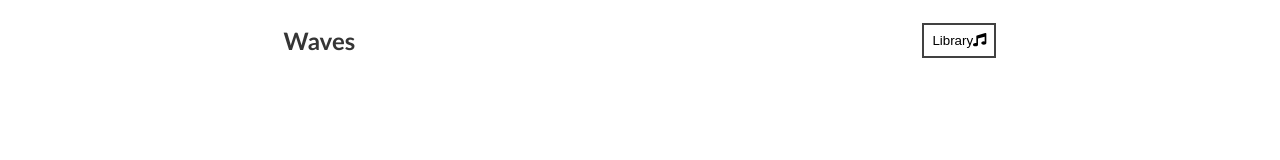
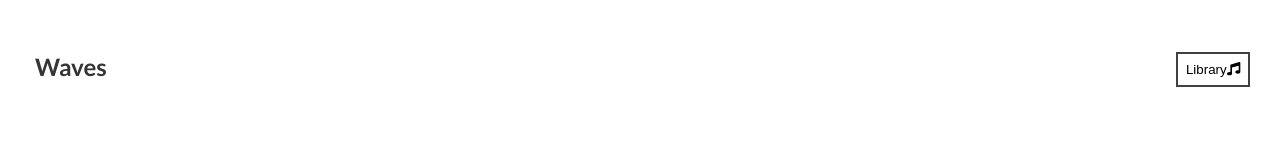
Before and after one commit to MiltonChung/MusiCloud, a React (Create React App) app: page / in a window 1280 px wide. Shown: the top 160 px of the page. Built offline with nearby package versions, Linux system fonts and the light colour scheme.

Commit message:
library open changes

```diff
--- a/src/App.js
+++ b/src/App.js
@@ -59,8 +59,9 @@ function App() {
 	};
 
 	return (
-		<div className={`App ${libraryStatus ? "library-active" : ""}`}>
+		<div className="App">
 			<Nav libraryStatus={libraryStatus} setLibraryStatus={setLibraryStatus} />
+			<main className={`${libraryStatus ? "squeezed" : ""}`}>
 				<Song currentSong={currentSong} />
 				<Player
 					isPlaying={isPlaying}
@@ -88,6 +89,7 @@ function App() {
 					ref={audioRef}
 					src={currentSong.audio}
 					onEnded={songEndHandler}></audio>
+			</main>
 		</div>
 	);
 }
--- a/src/components/Nav.js
+++ b/src/components/Nav.js
@@ -3,7 +3,7 @@ import { faMusic } from "@fortawesome/free-solid-svg-icons";
 
 const Nav = ({ setLibraryStatus, libraryStatus }) => {
 	return (
-		<nav>
+		<nav className={`${libraryStatus ? "squeezed" : ""}`}>
 			<h1>Waves</h1>
 			<button onClick={() => setLibraryStatus(!libraryStatus)}>
 				Library
--- a/src/styles/_library.scss
+++ b/src/styles/_library.scss
@@ -5,7 +5,7 @@
 	position: fixed;
 	top: 0;
 	left: 0;
-	width: 20rem;
+	width: 25%;
 	height: 100%;
 	background: white;
 	box-shadow: 2px 2px 50px rgb(204, 204, 204);
--- a/src/styles/_nav.scss
+++ b/src/styles/_nav.scss
@@ -1,8 +1,26 @@
 nav {
-	min-height: 10vh;
 	display: flex;
-	justify-content: space-around;
-	align-items: center;
+	justify-content: space-between;
+	align-items: flex-start;
+
+	width: 100%;
+	transition: all ease 0.5s;
+
+	&.squeezed {
+		width: 75%;
+		margin-left: 25%;
+	}
+	@media screen and (max-width: 768px) {
+		padding: 0px 15px;
+	}
+
+	h1 {
+		padding-left: 5px;
+
+		@media screen and (max-width: 768px) {
+			padding-left: 0px;
+		}
+	}
 
 	button {
 		background: transparent;
--- a/src/styles/_player.scss
+++ b/src/styles/_player.scss
@@ -41,6 +41,11 @@ input[type="range"]::-webkit-slider-thumb {
 	height: 16px;
 	width: 16px;
 }
+input[type="range"]::-moz-range-thumb {
+	-webkit-appearance: none;
+	background: transparent;
+	border: none;
+}
 
 .track {
 	background: lightblue;
--- a/src/styles/app.scss
+++ b/src/styles/app.scss
@@ -17,10 +17,30 @@ h4 {
 	color: rgb(100, 100, 100);
 }
 .App {
+	padding: 30px;
+	min-height: 100vh;
+	max-height: 1440px;
+	display: flex;
+	flex-direction: column;
+	justify-content: space-evenly;
+
+	@media screen and (max-width: 768px) {
+		padding: 15px;
+	}
 	transition: all 0.5s ease;
 }
-.library-active {
-	margin-left: 20rem;
+// .library-active {
+// 	margin-left: 25%;
+// 	width: 75%;
+// }
+main {
+	width: 100%;
+	transition: all ease 0.5s;
+
+	&.squeezed {
+		width: 75%;
+		margin-left: 25%;
+	}
 }
 
 @import "./song.scss";
```
Also changed, not shown: 1 other file (tests, documents, lock files or other folders). Lines whose indentation alone changed are shown as unchanged.
